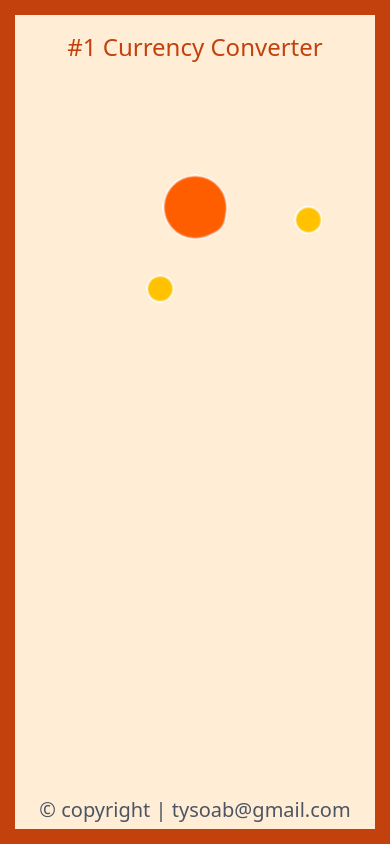
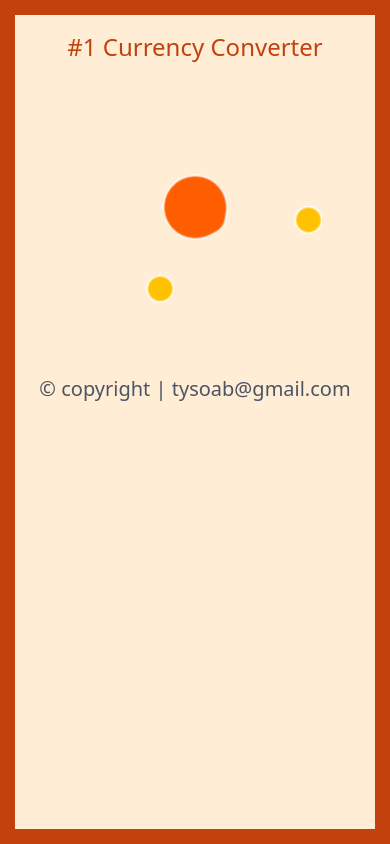
Before and after one commit to tysoab/-1-weather-app, a React (Vite) app: page / in a window 390 px wide. Built offline with nearby package versions, Linux system fonts and the light colour scheme; no server answers.

Commit message:
change footer display on small screen

```diff
--- a/src/components/App.jsx
+++ b/src/components/App.jsx
@@ -25,7 +25,7 @@ export default function App() {
   }
 
   return (
-    <Container className="bg-orange-100 h-screen text-orange-700 text-lg border-[15px] border-orange-700">
+    <Container className="bg-orange-100 min-h-screen text-orange-700 text-lg border-[15px] border-orange-700">
       <Header />
       {content}
       <Footer />
--- a/src/components/Footer/Footer.jsx
+++ b/src/components/Footer/Footer.jsx
@@ -1,6 +1,6 @@
 export default function Footer() {
   return (
-    <footer className="absolute bottom-5 left-0 right-0 text-gray-600 text-center text-xl">
+    <footer className="text-gray-600 text-center text-xl mt-10 mb-7 md:absolute md:bottom-4 md:right-0 md:left-0">
       <p>
         &copy; copyright |{" "}
         <a
--- a/src/components/Form/Form.jsx
+++ b/src/components/Form/Form.jsx
@@ -50,7 +50,7 @@ export default function Form() {
         onSubmit={handleSubmit}
         className="flex flex-col my-10 items-center "
       >
-        <Container className="flex gap-4 md:gap-8 items-center justify-center mx-auto">
+        <Container className="flex flex-col md:flex-row gap-4 md:gap-8 items-center justify-center mx-auto">
           <Select
             label="From"
             option={
```
